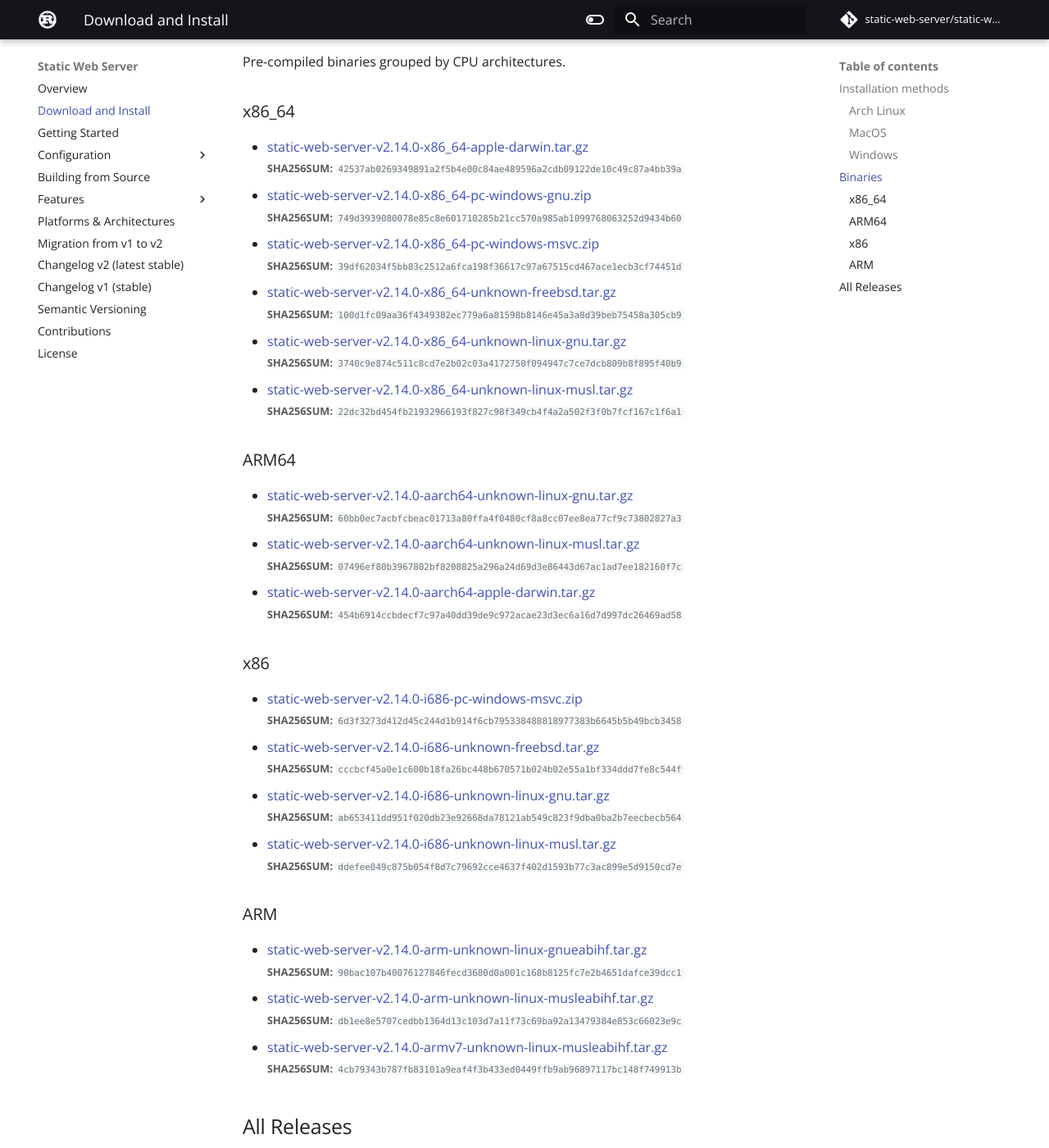
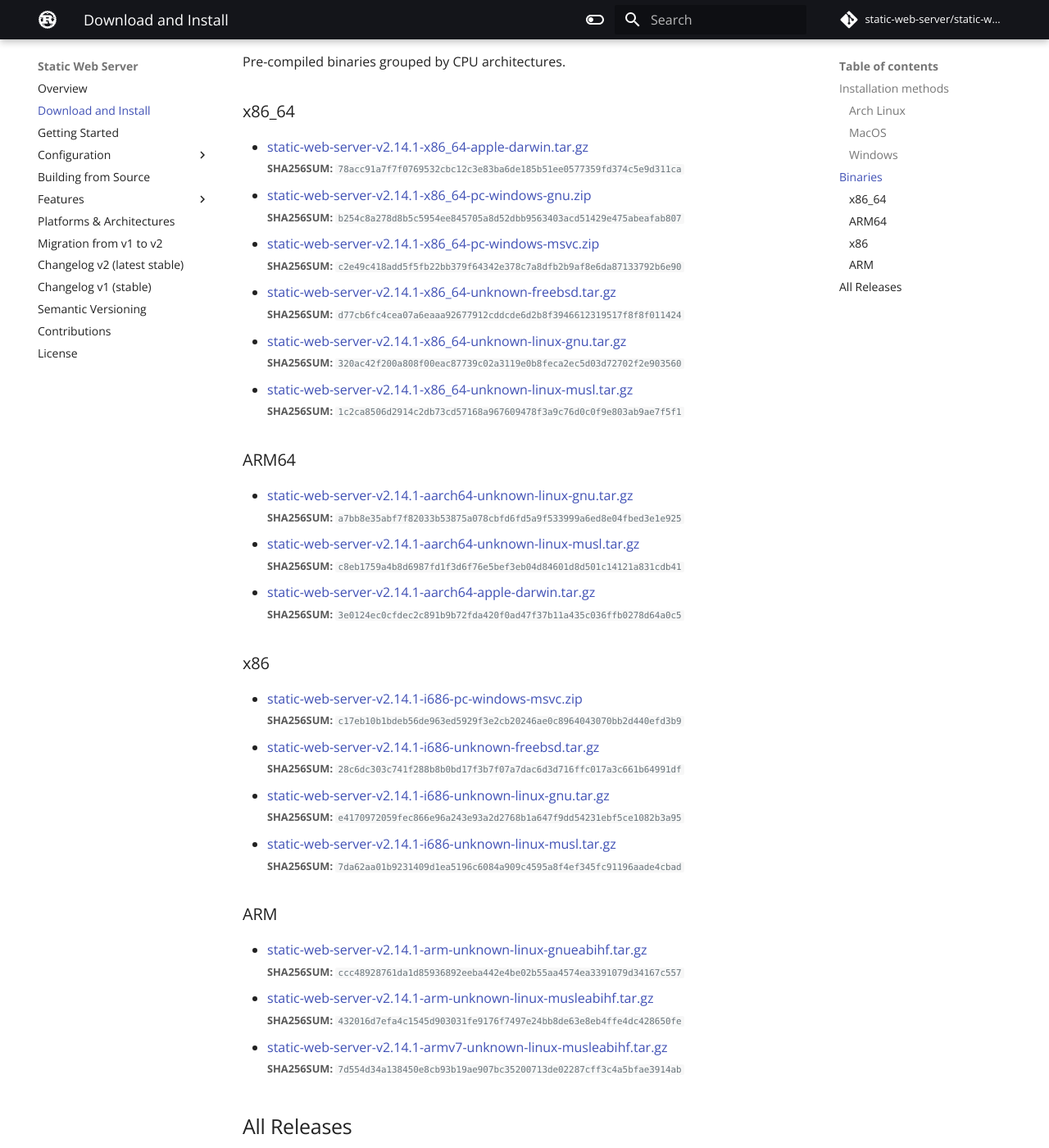
Before and after one commit to static-web-server/static-web-server, an MkDocs documentation site: the page built from docs/content/download-and-install.md, in a window 1280 px wide and 1400 px high, scrolled down 945 px. Shown: the whole window at 82% size. Built offline with MkDocs 1.6.1 and Material for MkDocs 9.7.7, drawn with Linux system fonts in a browser that asks for light colours; some web fonts are replaced; comment, search, counter and statistics services are not loaded; some of the changed text lies outside the part shown.

Commit message:
docs: v2.14.1 [skip ci]

```diff
--- a/docs/content/download-and-install.md
+++ b/docs/content/download-and-install.md
@@ -1,12 +1,12 @@
 # Download and Install
 
-Latest **v2.14.0** release `2022-11-22` ([changelog](https://github.com/static-web-server/static-web-server/releases/tag/v2.14.0))
+Latest **v2.14.1** release `2022-12-02` ([changelog](https://github.com/static-web-server/static-web-server/releases/tag/v2.14.1))
 
 <div class="featured-downloads">
 
-<a class="md-button md-button-sm" href="https://github.com/static-web-server/static-web-server/releases/download/v2.14.0/static-web-server-v2.14.0-x86_64-unknown-linux-gnu.tar.gz">Linux 64-bit</a> <a class="md-button md-button-sm" href="https://github.com/static-web-server/static-web-server/releases/download/v2.14.0/static-web-server-v2.14.0-x86_64-apple-darwin.tar.gz">macOS 64-bit</a>
-<a class="md-button md-button-sm" href="https://github.com/static-web-server/static-web-server/releases/download/v2.14.0/static-web-server-v2.14.0-x86_64-pc-windows-msvc.zip">Windows 64-bit</a>
-<a class="md-button md-button-sm" href="https://github.com/static-web-server/static-web-server/releases/download/v2.14.0/static-web-server-v2.14.0-x86_64-unknown-freebsd.tar.gz">FreeBSD 64-bit</a>
+<a class="md-button md-button-sm" href="https://github.com/static-web-server/static-web-server/releases/download/v2.14.1/static-web-server-v2.14.1-x86_64-unknown-linux-gnu.tar.gz">Linux 64-bit</a> <a class="md-button md-button-sm" href="https://github.com/static-web-server/static-web-server/releases/download/v2.14.1/static-web-server-v2.14.1-x86_64-apple-darwin.tar.gz">macOS 64-bit</a>
+<a class="md-button md-button-sm" href="https://github.com/static-web-server/static-web-server/releases/download/v2.14.1/static-web-server-v2.14.1-x86_64-pc-windows-msvc.zip">Windows 64-bit</a>
+<a class="md-button md-button-sm" href="https://github.com/static-web-server/static-web-server/releases/download/v2.14.1/static-web-server-v2.14.1-x86_64-unknown-freebsd.tar.gz">FreeBSD 64-bit</a>
 
 </div>
 
@@ -48,47 +48,47 @@
 
 ### x86_64
 
-- [static-web-server-v2.14.0-x86_64-apple-darwin.tar.gz](https://github.com/static-web-server/static-web-server/releases/download/v2.14.0/static-web-server-v2.14.0-x86_64-apple-darwin.tar.gz)<br>
-<small>**SHA256SUM:** `42537ab0269349891a2f5b4e00c84ae489596a2cdb09122de10c49c87a4bb39a`</small>
-- [static-web-server-v2.14.0-x86_64-pc-windows-gnu.zip](https://github.com/static-web-server/static-web-server/releases/download/v2.14.0/static-web-server-v2.14.0-x86_64-pc-windows-gnu.zip)<br>
-<small>**SHA256SUM:** `749d3939080078e85c8e601710285b21cc570a985ab1099768063252d9434b60`</small>
-- [static-web-server-v2.14.0-x86_64-pc-windows-msvc.zip](https://github.com/static-web-server/static-web-server/releases/download/v2.14.0/static-web-server-v2.14.0-x86_64-pc-windows-msvc.zip)<br>
-<small>**SHA256SUM:** `39df62034f5bb83c2512a6fca198f36617c97a67515cd467ace1ecb3cf74451d`</small>
-- [static-web-server-v2.14.0-x86_64-unknown-freebsd.tar.gz](https://github.com/static-web-server/static-web-server/releases/download/v2.14.0/static-web-server-v2.14.0-x86_64-unknown-freebsd.tar.gz)<br>
-<small>**SHA256SUM:** `100d1fc09aa36f4349382ec779a6a81598b8146e45a3a8d39beb75458a305cb9`</small>
-- [static-web-server-v2.14.0-x86_64-unknown-linux-gnu.tar.gz](https://github.com/static-web-server/static-web-server/releases/download/v2.14.0/static-web-server-v2.14.0-x86_64-unknown-linux-gnu.tar.gz)<br>
-<small>**SHA256SUM:** `3740c9e874c511c8cd7e2b02c03a4172750f094947c7ce7dcb809b8f895f40b9`</small>
-- [static-web-server-v2.14.0-x86_64-unknown-linux-musl.tar.gz](https://github.com/static-web-server/static-web-server/releases/download/v2.14.0/static-web-server-v2.14.0-x86_64-unknown-linux-musl.tar.gz)<br>
-<small>**SHA256SUM:** `22dc32bd454fb21932966193f827c98f349cb4f4a2a502f3f0b7fcf167c1f6a1`</small>
+- [static-web-server-v2.14.1-x86_64-apple-darwin.tar.gz](https://github.com/static-web-server/static-web-server/releases/download/v2.14.1/static-web-server-v2.14.1-x86_64-apple-darwin.tar.gz)<br>
+<small>**SHA256SUM:** `78acc91a7f7f0769532cbc12c3e83ba6de185b51ee0577359fd374c5e9d311ca`</small>
+- [static-web-server-v2.14.1-x86_64-pc-windows-gnu.zip](https://github.com/static-web-server/static-web-server/releases/download/v2.14.1/static-web-server-v2.14.1-x86_64-pc-windows-gnu.zip)<br>
+<small>**SHA256SUM:** `b254c8a278d8b5c5954ee845705a8d52dbb9563403acd51429e475abeafab807`</small>
+- [static-web-server-v2.14.1-x86_64-pc-windows-msvc.zip](https://github.com/static-web-server/static-web-server/releases/download/v2.14.1/static-web-server-v2.14.1-x86_64-pc-windows-msvc.zip)<br>
+<small>**SHA256SUM:** `c2e49c418add5f5fb22bb379f64342e378c7a8dfb2b9af8e6da87133792b6e90`</small>
+- [static-web-server-v2.14.1-x86_64-unknown-freebsd.tar.gz](https://github.com/static-web-server/static-web-server/releases/download/v2.14.1/static-web-server-v2.14.1-x86_64-unknown-freebsd.tar.gz)<br>
+<small>**SHA256SUM:** `d77cb6fc4cea07a6eaaa92677912cddcde6d2b8f3946612319517f8f8f011424`</small>
+- [static-web-server-v2.14.1-x86_64-unknown-linux-gnu.tar.gz](https://github.com/static-web-server/static-web-server/releases/download/v2.14.1/static-web-server-v2.14.1-x86_64-unknown-linux-gnu.tar.gz)<br>
+<small>**SHA256SUM:** `320ac42f200a808f00eac87739c02a3119e0b8feca2ec5d03d72702f2e903560`</small>
+- [static-web-server-v2.14.1-x86_64-unknown-linux-musl.tar.gz](https://github.com/static-web-server/static-web-server/releases/download/v2.14.1/static-web-server-v2.14.1-x86_64-unknown-linux-musl.tar.gz)<br>
+<small>**SHA256SUM:** `1c2ca8506d2914c2db73cd57168a967609478f3a9c76d0c0f9e803ab9ae7f5f1`</small>
 
 ### ARM64
 
-- [static-web-server-v2.14.0-aarch64-unknown-linux-gnu.tar.gz](https://github.com/static-web-server/static-web-server/releases/download/v2.14.0/static-web-server-v2.14.0-aarch64-unknown-linux-gnu.tar.gz)<br>
-<small>**SHA256SUM:** `60bb0ec7acbfcbeac01713a80ffa4f0480cf8a8cc07ee8ea77cf9c73802827a3`</small>
-- [static-web-server-v2.14.0-aarch64-unknown-linux-musl.tar.gz](https://github.com/static-web-server/static-web-server/releases/download/v2.14.0/static-web-server-v2.14.0-aarch64-unknown-linux-musl.tar.gz)<br>
-<small>**SHA256SUM:** `07496ef80b3967802bf8208825a296a24d69d3e86443d67ac1ad7ee182160f7c`</small>
-- [static-web-server-v2.14.0-aarch64-apple-darwin.tar.gz](https://github.com/static-web-server/static-web-server/releases/download/v2.14.0/static-web-server-v2.14.0-aarch64-apple-darwin.tar.gz)<br>
-<small>**SHA256SUM:** `454b6914ccbdecf7c97a40dd39de9c972acae23d3ec6a16d7d997dc26469ad58`</small>
+- [static-web-server-v2.14.1-aarch64-unknown-linux-gnu.tar.gz](https://github.com/static-web-server/static-web-server/releases/download/v2.14.1/static-web-server-v2.14.1-aarch64-unknown-linux-gnu.tar.gz)<br>
+<small>**SHA256SUM:** `a7bb8e35abf7f82033b53875a078cbfd6fd5a9f533999a6ed8e04fbed3e1e925`</small>
+- [static-web-server-v2.14.1-aarch64-unknown-linux-musl.tar.gz](https://github.com/static-web-server/static-web-server/releases/download/v2.14.1/static-web-server-v2.14.1-aarch64-unknown-linux-musl.tar.gz)<br>
+<small>**SHA256SUM:** `c8eb1759a4b8d6987fd1f3d6f76e5bef3eb04d84601d8d501c14121a831cdb41`</small>
+- [static-web-server-v2.14.1-aarch64-apple-darwin.tar.gz](https://github.com/static-web-server/static-web-server/releases/download/v2.14.1/static-web-server-v2.14.1-aarch64-apple-darwin.tar.gz)<br>
+<small>**SHA256SUM:** `3e0124ec0cfdec2c891b9b72fda420f0ad47f37b11a435c036ffb0278d64a0c5`</small>
 
 ### x86
 
-- [static-web-server-v2.14.0-i686-pc-windows-msvc.zip](https://github.com/static-web-server/static-web-server/releases/download/v2.14.0/static-web-server-v2.14.0-i686-pc-windows-msvc.zip)<br>
-<small>**SHA256SUM:** `6d3f3273d412d45c244d1b914f6cb795338488818977383b6645b5b49bcb3458`</small>
-- [static-web-server-v2.14.0-i686-unknown-freebsd.tar.gz](https://github.com/static-web-server/static-web-server/releases/download/v2.14.0/static-web-server-v2.14.0-i686-unknown-freebsd.tar.gz)<br>
-<small>**SHA256SUM:** `cccbcf45a0e1c600b18fa26bc448b670571b024b02e55a1bf334ddd7fe8c544f`</small>
-- [static-web-server-v2.14.0-i686-unknown-linux-gnu.tar.gz](https://github.com/static-web-server/static-web-server/releases/download/v2.14.0/static-web-server-v2.14.0-i686-unknown-linux-gnu.tar.gz)<br>
-<small>**SHA256SUM:** `ab653411dd951f020db23e92668da78121ab549c823f9dba0ba2b7eecbecb564`</small>
-- [static-web-server-v2.14.0-i686-unknown-linux-musl.tar.gz](https://github.com/static-web-server/static-web-server/releases/download/v2.14.0/static-web-server-v2.14.0-i686-unknown-linux-musl.tar.gz)<br>
-<small>**SHA256SUM:** `ddefee049c875b054f8d7c79692cce4637f402d1593b77c3ac899e5d9150cd7e`</small>
+- [static-web-server-v2.14.1-i686-pc-windows-msvc.zip](https://github.com/static-web-server/static-web-server/releases/download/v2.14.1/static-web-server-v2.14.1-i686-pc-windows-msvc.zip)<br>
+<small>**SHA256SUM:** `c17eb10b1bdeb56de963ed5929f3e2cb20246ae0c8964043070bb2d440efd3b9`</small>
+- [static-web-server-v2.14.1-i686-unknown-freebsd.tar.gz](https://github.com/static-web-server/static-web-server/releases/download/v2.14.1/static-web-server-v2.14.1-i686-unknown-freebsd.tar.gz)<br>
+<small>**SHA256SUM:** `28c6dc303c741f288b8b0bd17f3b7f07a7dac6d3d716ffc017a3c661b64991df`</small>
+- [static-web-server-v2.14.1-i686-unknown-linux-gnu.tar.gz](https://github.com/static-web-server/static-web-server/releases/download/v2.14.1/static-web-server-v2.14.1-i686-unknown-linux-gnu.tar.gz)<br>
+<small>**SHA256SUM:** `e4170972059fec866e96a243e93a2d2768b1a647f9dd54231ebf5ce1082b3a95`</small>
+- [static-web-server-v2.14.1-i686-unknown-linux-musl.tar.gz](https://github.com/static-web-server/static-web-server/releases/download/v2.14.1/static-web-server-v2.14.1-i686-unknown-linux-musl.tar.gz)<br>
+<small>**SHA256SUM:** `7da62aa01b9231409d1ea5196c6084a909c4595a8f4ef345fc91196aade4cbad`</small>
 
 ### ARM
 
-- [static-web-server-v2.14.0-arm-unknown-linux-gnueabihf.tar.gz](https://github.com/static-web-server/static-web-server/releases/download/v2.14.0/static-web-server-v2.14.0-arm-unknown-linux-gnueabihf.tar.gz)<br>
-<small>**SHA256SUM:** `90bac107b40076127846fecd3680d0a001c168b8125fc7e2b4651dafce39dcc1`</small>
-- [static-web-server-v2.14.0-arm-unknown-linux-musleabihf.tar.gz](https://github.com/static-web-server/static-web-server/releases/download/v2.14.0/static-web-server-v2.14.0-arm-unknown-linux-musleabihf.tar.gz)<br>
-<small>**SHA256SUM:** `db1ee8e5707cedbb1364d13c103d7a11f73c69ba92a13479384e853c66023e9c`</small>
-- [static-web-server-v2.14.0-armv7-unknown-linux-musleabihf.tar.gz](https://github.com/static-web-server/static-web-server/releases/download/v2.14.0/static-web-server-v2.14.0-armv7-unknown-linux-musleabihf.tar.gz)<br>
-<small>**SHA256SUM:** `4cb79343b787fb83101a9eaf4f3b433ed0449ffb9ab96897117bc148f749913b`</small>
+- [static-web-server-v2.14.1-arm-unknown-linux-gnueabihf.tar.gz](https://github.com/static-web-server/static-web-server/releases/download/v2.14.1/static-web-server-v2.14.1-arm-unknown-linux-gnueabihf.tar.gz)<br>
+<small>**SHA256SUM:** `ccc48928761da1d85936892eeba442e4be02b55aa4574ea3391079d34167c557`</small>
+- [static-web-server-v2.14.1-arm-unknown-linux-musleabihf.tar.gz](https://github.com/static-web-server/static-web-server/releases/download/v2.14.1/static-web-server-v2.14.1-arm-unknown-linux-musleabihf.tar.gz)<br>
+<small>**SHA256SUM:** `432016d7efa4c1545d903031fe9176f7497e24bb8de63e8eb4ffe4dc428650fe`</small>
+- [static-web-server-v2.14.1-armv7-unknown-linux-musleabihf.tar.gz](https://github.com/static-web-server/static-web-server/releases/download/v2.14.1/static-web-server-v2.14.1-armv7-unknown-linux-musleabihf.tar.gz)<br>
+<small>**SHA256SUM:** `7d554d34a138450e8cb93b19ae907bc35200713de02287cff3c4a5bfae3914ab`</small>
 
 ## All Releases
 
```
